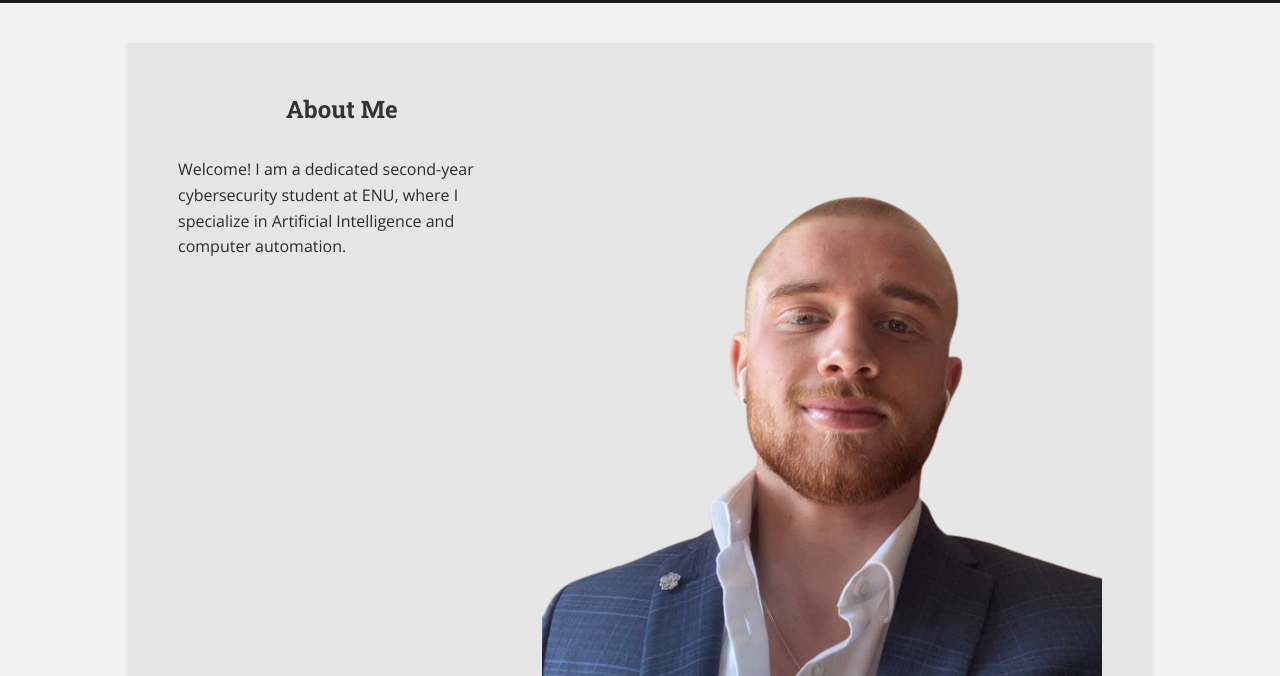
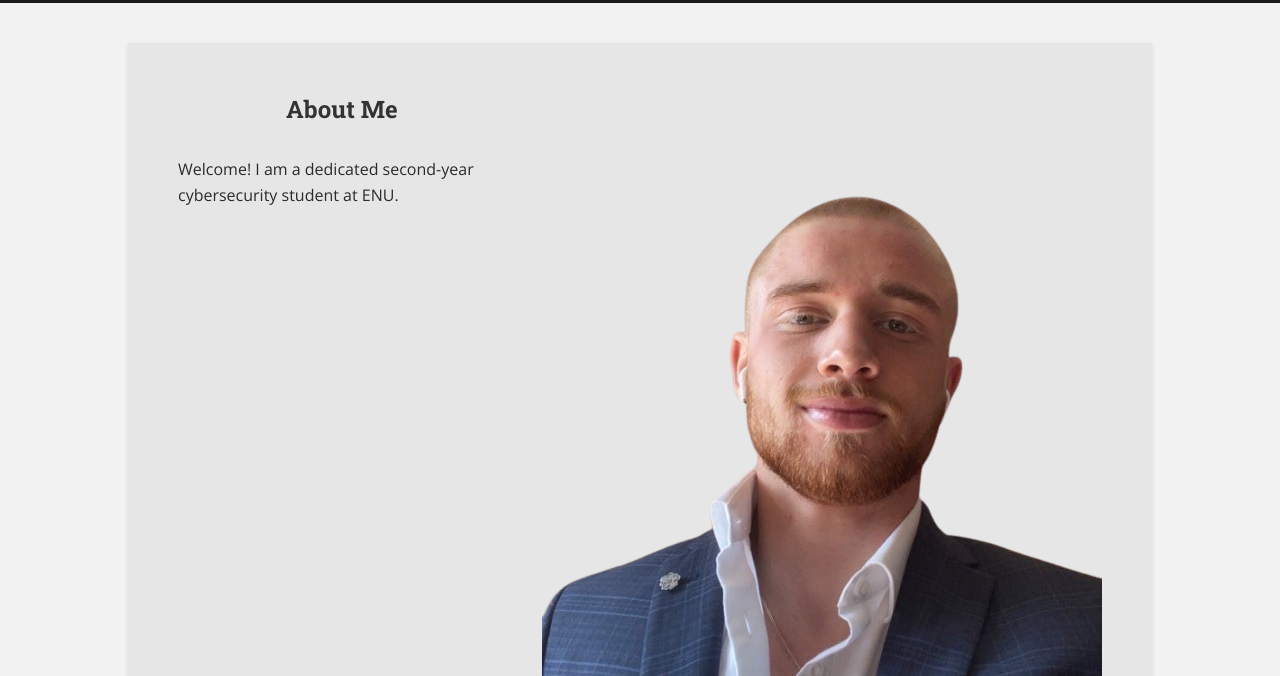
Before and after one commit to BigSeanndo/seannm, a plain HTML site: page index.html in a window 1280 px wide. Shown: the part 124-800 px from the top of the page. Drawn offline with nearby package versions, Linux system fonts and the light colour scheme.

Commit message:
Update index.html

```diff
--- a/index.html
+++ b/index.html
@@ -28,7 +28,7 @@
         <h2>About Me</h2>
         <div class="about-container">
             <div class="about-text">
-                <p>Welcome! I am a dedicated second-year cybersecurity student at ENU, where I specialize in Artificial Intelligence and computer automation.<br>
+                <p>Welcome! I am a dedicated second-year cybersecurity student at ENU.<br>
 				</p>
             </div>
             <div class="about-image">
```
